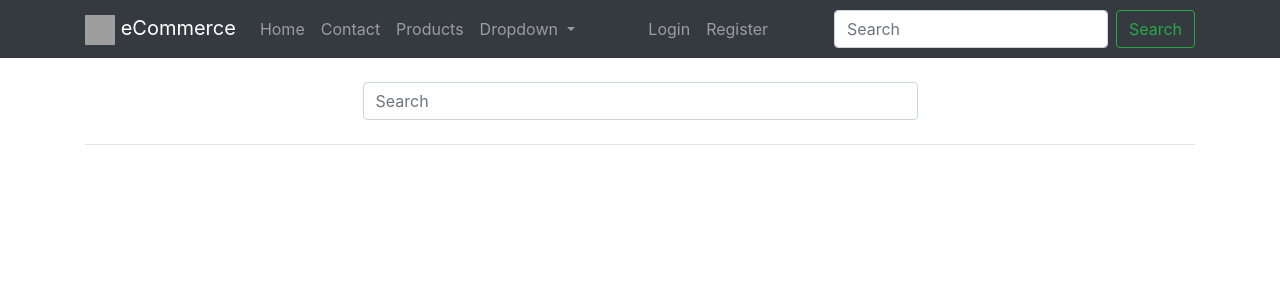
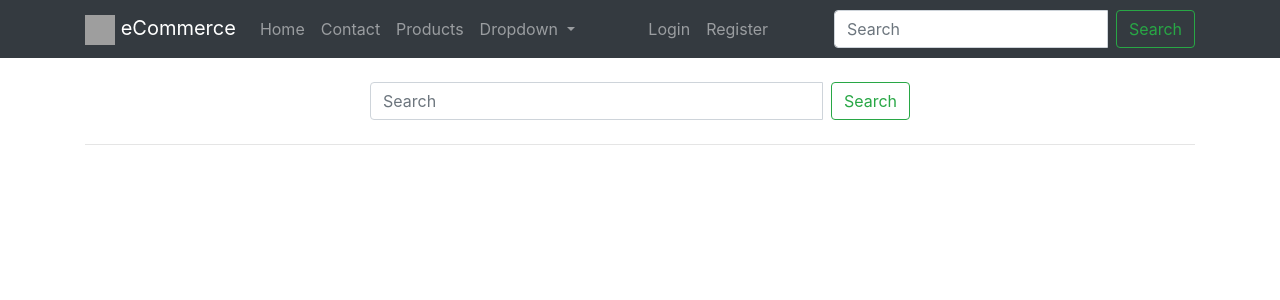
Before and after one commit to leiwu123/DjangoEcommerce, a Django app: page /search/ in a window 1280 px wide. Shown: the top 300 px of the page. Run offline with Django 3.2, Linux system fonts and the light colour scheme; data that the repository does not hold is empty; some libraries are stand-ins or nearby versions; grey boxes are pictures that could not be loaded.

Commit message:
search form up and running

```diff
--- /dev/null
+++ b/search/templates/search/snippets/search-form.html
@@ -0,0 +1,6 @@
+<form method='GET' action="{% url 'search:query' %}" class="ml-auto my-2 my-lg-0">
+  <div class="input-group">
+    <input class="form-control mr-2" type="search" placeholder="Search" name="q" aria-label="Search" value="{{ request.GET.q }}">
+    <span class="input-group-btn"><button class="btn btn-outline-success" type="submit">Search</button></span>
+  </div>
+</form>
--- a/search/templates/search/view.html
+++ b/search/templates/search/view.html
@@ -7,8 +7,9 @@
     <hr>
   </div>
   {% else %}
-  <div class="col-12 py-2">
-    <input class="form-control col-10 col-md-6 mx-auto " type="text" placeholder="Search">
+  <div class="col-10 col-md-6 mx-auto py-2">
+    <!-- <input class="form-control col-10 col-md-6 mx-auto " type="text" placeholder="Search"> -->
+    {% include 'search/snippets/search-form.html' %}
   </div>
   <div class="col-12">
     <hr>
--- a/search/urls.py
+++ b/search/urls.py
@@ -6,5 +6,5 @@ from .views import (
 
 
 urlpatterns = [
-    url(r'^$', SearchProductView.as_view(), name='list'),
+    url(r'^$', SearchProductView.as_view(), name='query'),
 ]
--- a/templates/base/navbar.html
+++ b/templates/base/navbar.html
@@ -51,11 +51,8 @@
         </li>
         {% endif %}
       </ul>
-      <form class="form-inline ml-auto my-2 my-lg-0">
-        <input class="form-control mr-sm-2" type="search" placeholder="Search" aria-label="Search">
-        <button class="btn btn-outline-success my-2 my-sm-0" type="submit">Search</button>
-      </form>
 
+      {% include 'search/snippets/search-form.html' %}
     </div>
   </div>
 </nav>
--- a/templates/contact/view.html
+++ b/templates/contact/view.html
@@ -1,8 +1,6 @@
 {% extends "base.html" %}
 
 {% block content %}
-
-
 
 <div class='text-center'>
   <h1>{{ title }}</h1>
```
